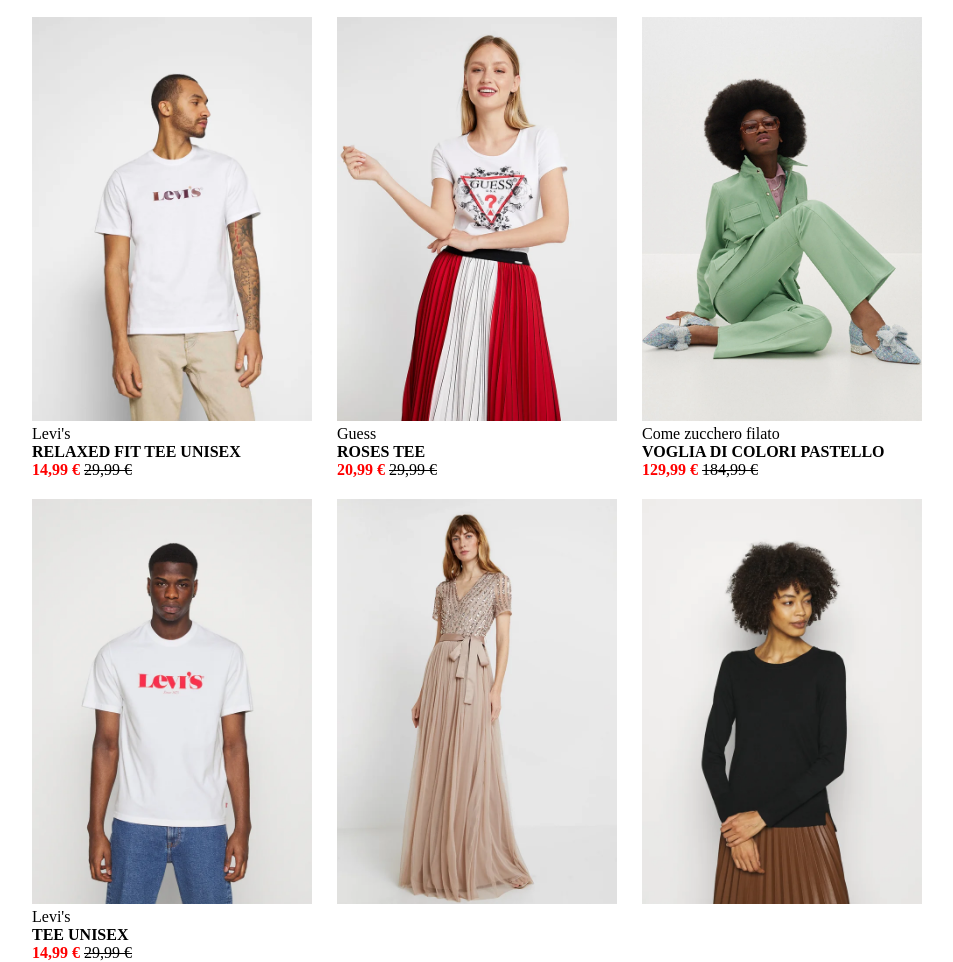
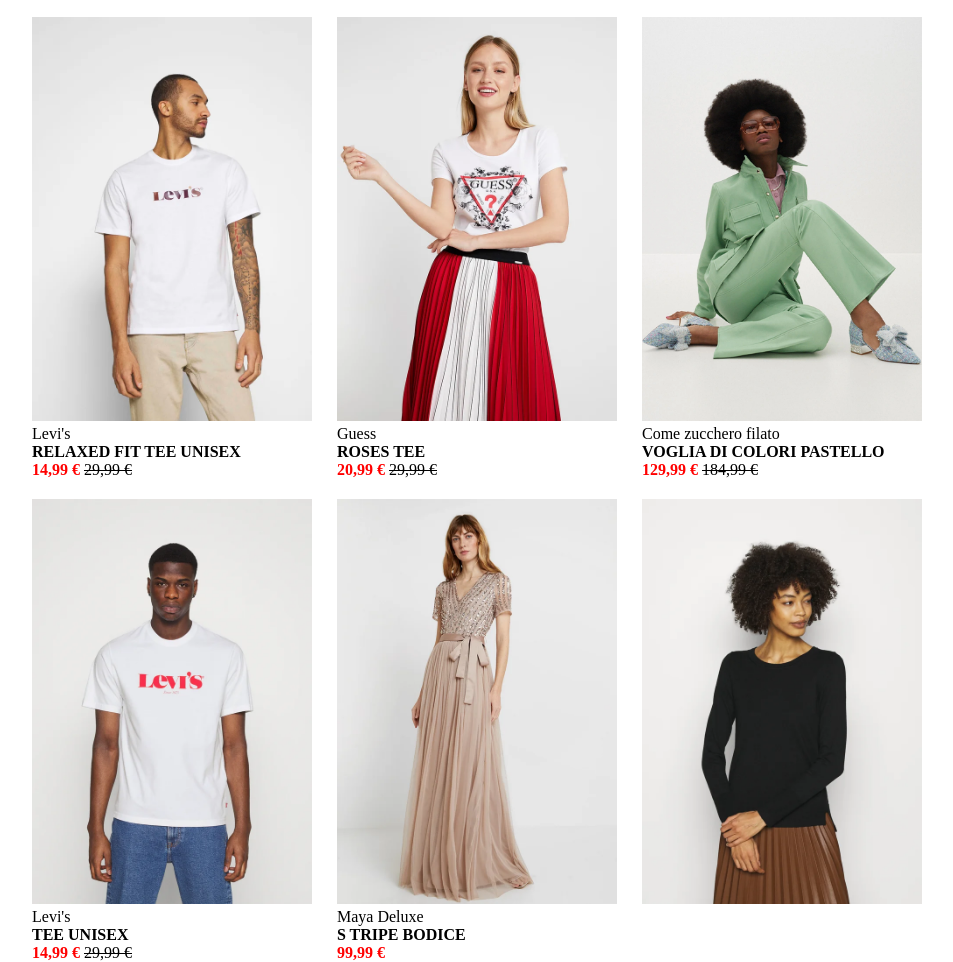
Before and after one commit to Alessiasansalone/html-css-boolando, a plain HTML site: page index.html in a window 1280 px wide. Shown: the part 98-1060 px from the top of the page, without its empty margins (163-1116 px from the left). Drawn offline with Linux system fonts and the light colour scheme.

Commit message:
ADD: fifth card

```diff
--- a/index.html
+++ b/index.html
@@ -105,8 +105,21 @@
                         </div>
                     </div>
 
+                    <!-- Fifth card -->
                     <div class="col-4">
+
                         <img class="img-5" src="./img/5.webp" alt="">
+
+                        <div> Maya Deluxe </div>
+                        <div>
+                            <strong>S TRIPE BODICE</strong>
+                        </div>
+
+                        <div>
+                            <span class="red-price">
+                                <strong>99,99 &#8364;</strong>
+                            </span>
+                        </div>
                     </div>
 
                     <div class="col-4">
```
